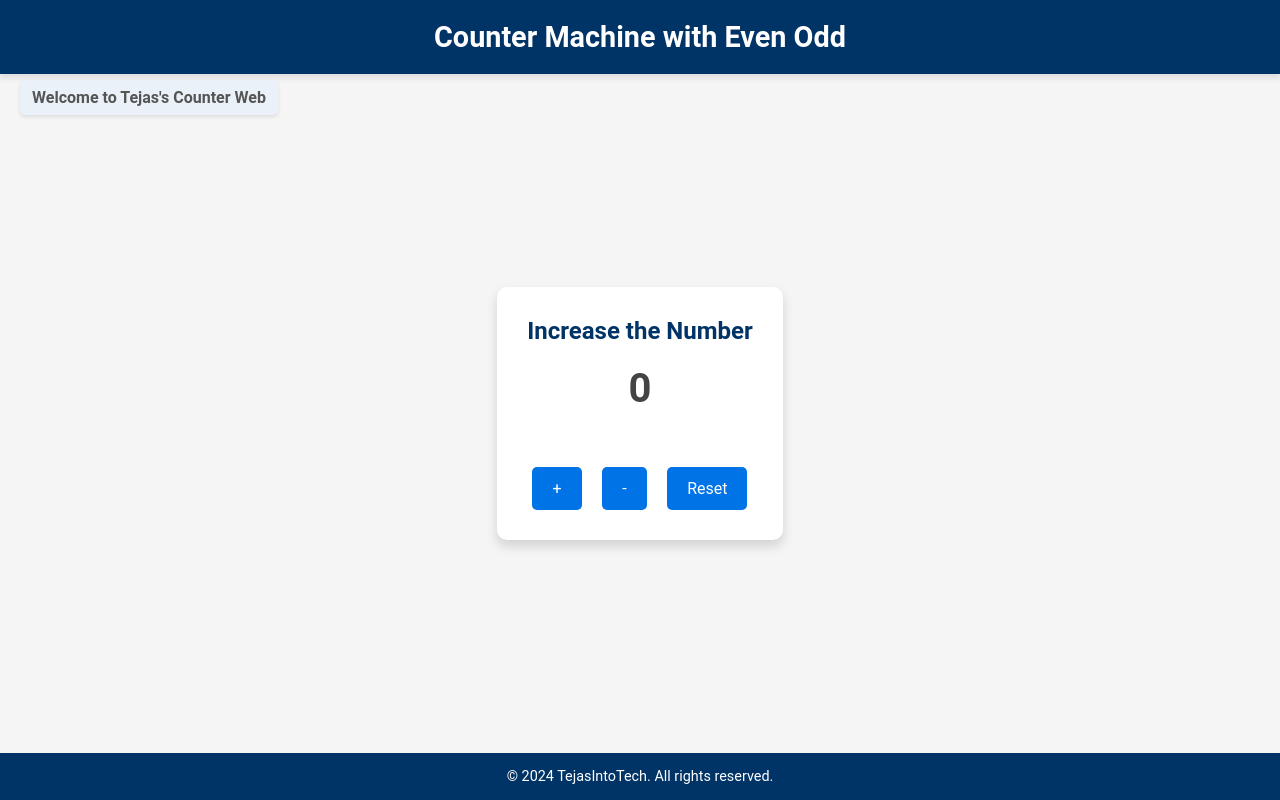
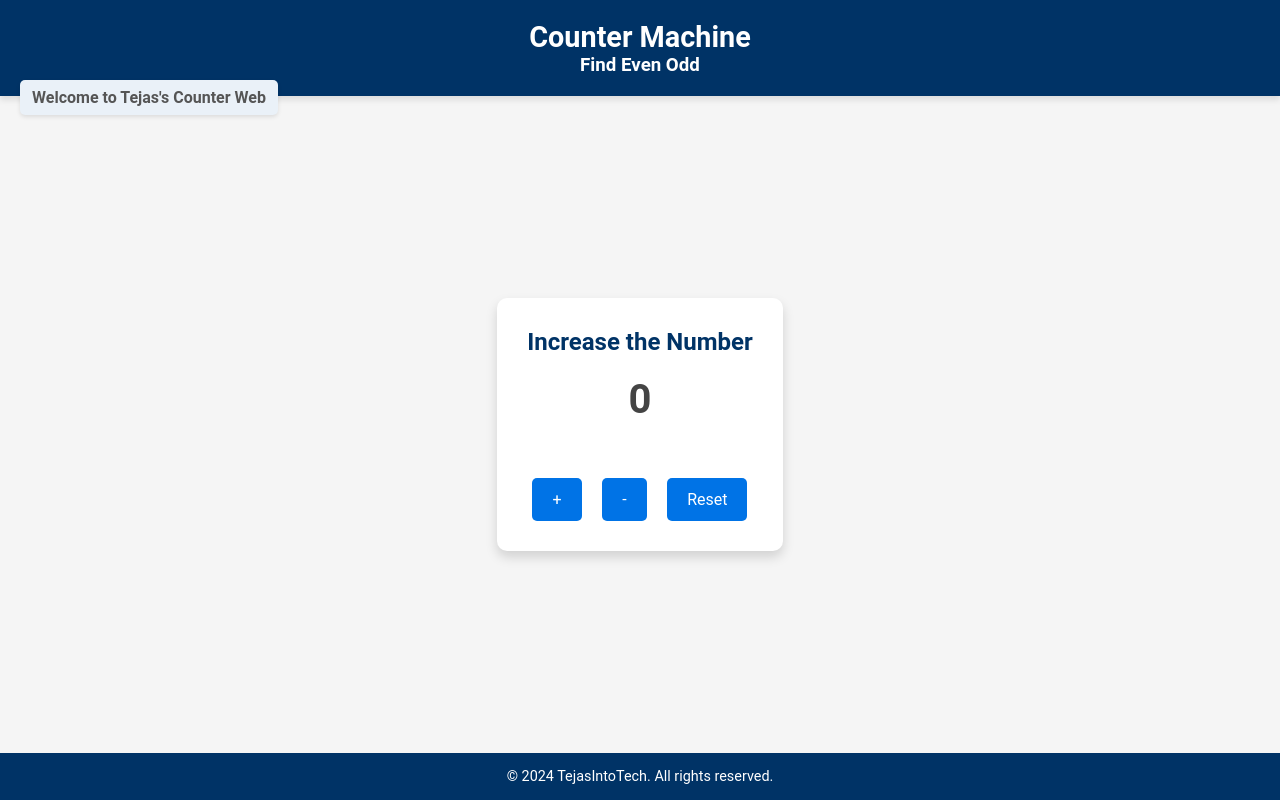
Before and after one commit to TejasBadki/CounterMachine, a plain HTML site: page index.html in a window 1280 px wide. Drawn offline with Linux system fonts and the light colour scheme.

Commit message:
Update index.html

```diff
--- a/index.html
+++ b/index.html
@@ -8,7 +8,8 @@
 </head>
 <body>
     <header>
-        <h1>Counter Machine with Even Odd</h1>
+        <h1>Counter Machine</h1>
+        <h3>Find Even Odd</h3>
     </header>
     <h3 class="small-message">Welcome to Tejas's Counter Web</h3>
     <main>
```
